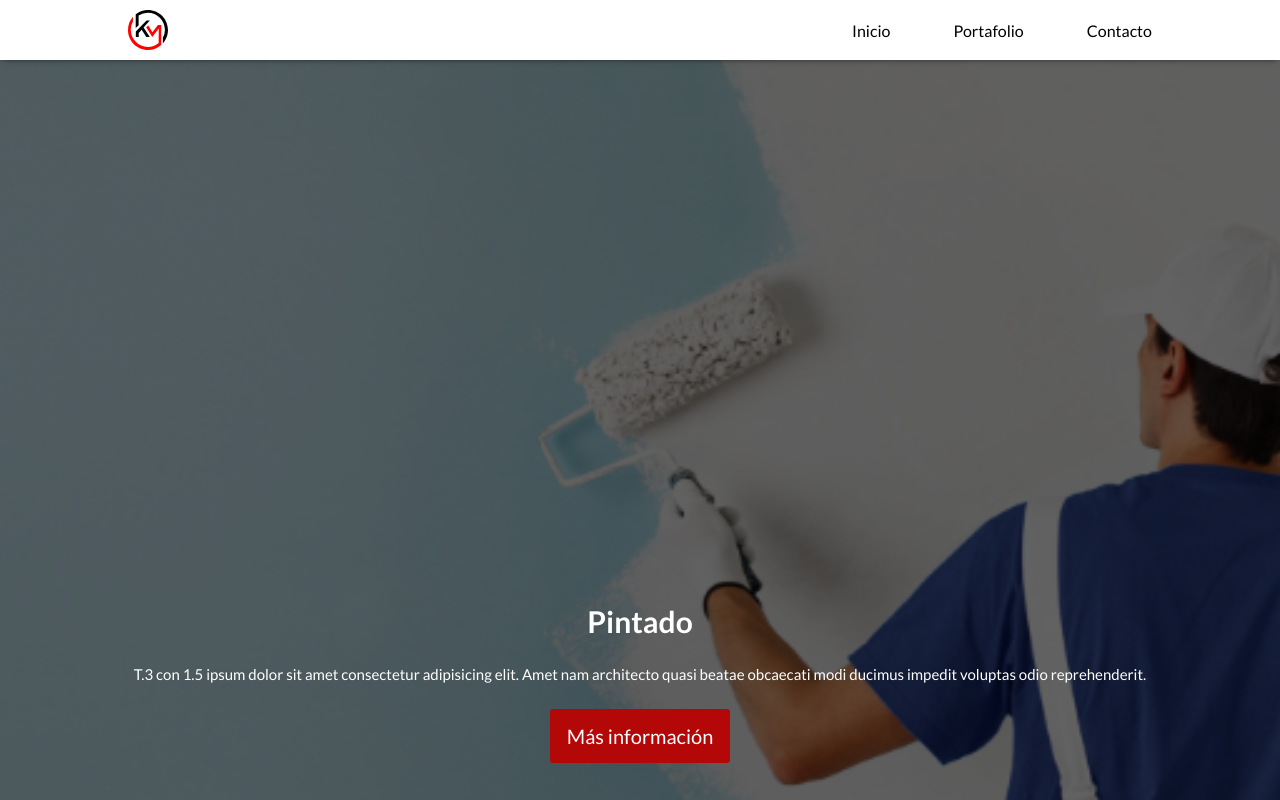
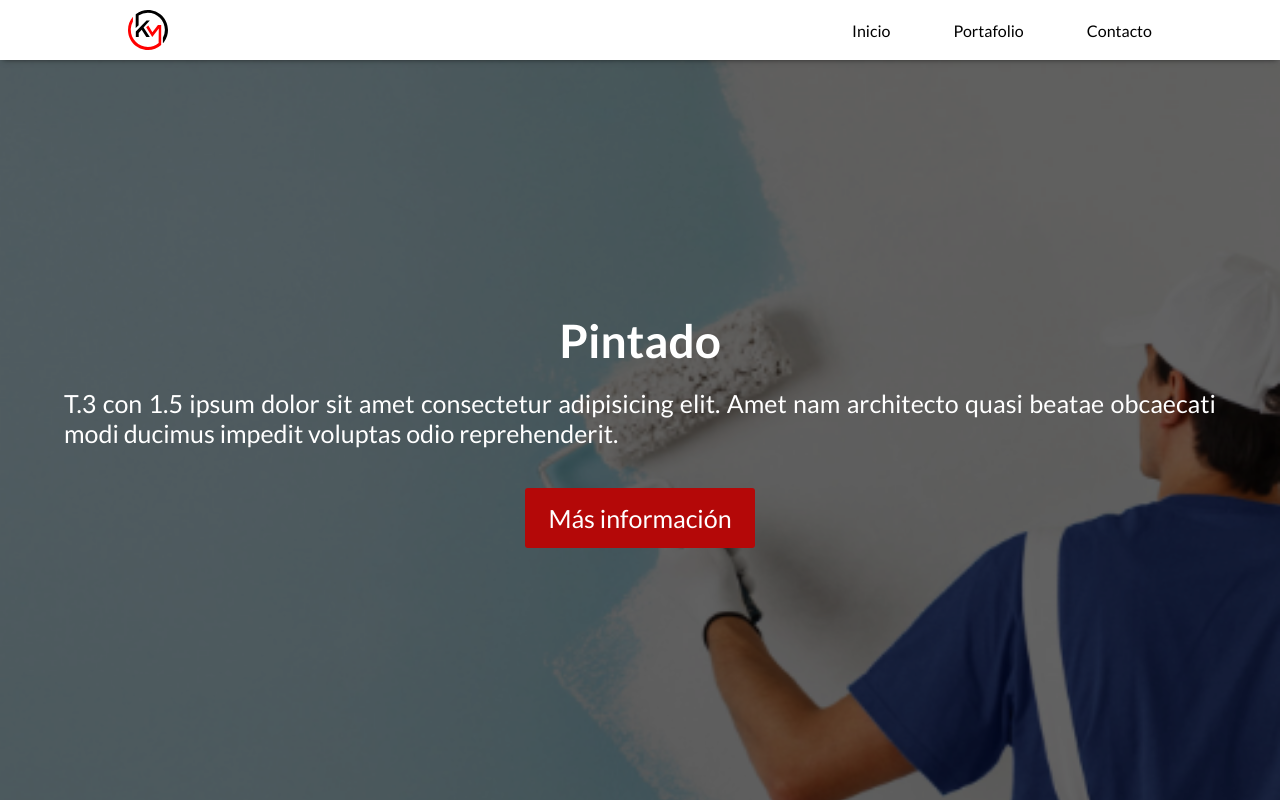
Before and after one commit to juanfernandovasquez/trabajo1, a plain HTML site: page index.html in a window 1280 px wide. Shown: the top 800 px of the page. Drawn offline with Linux system fonts and the light colour scheme.

Commit message:
hice que el slider sea responsive

```diff
--- a/css/desktop.css
+++ b/css/desktop.css
@@ -24,6 +24,18 @@
     font-size: 4.6rem;
 }
 
+.slide-content--container h2{
+    font-size: 4.6rem;
+}
+.slide-content--container p{
+    font-size: 2.5rem;
+}
+
+
+/*Slider*/
+.slide-content--container{
+    max-width: 1200px;
+}
 
 
 /*second header*/
--- a/css/slider.css
+++ b/css/slider.css
@@ -50,8 +50,8 @@
 
 .slide-content--container{
     position: relative;
+    width: 90%;
     left: 5%;
-    width: 90%;
     bottom: 5%;
     display: flex;
     flex-direction: column;
@@ -96,7 +96,7 @@
     padding: 15px 0;
     text-align: center;
     border-radius: 3px;
-    margin-top: 20px;
+    margin-top: 40px;
     text-decoration: none;
     font-size: 2rem;
 }
--- a/css/tablet.css
+++ b/css/tablet.css
@@ -54,6 +54,26 @@
     width: 100%;
     height: calc(100vh - 60px);
 }
+
+.slide{
+    align-items: center;
+    justify-content: center;
+}
+.slide-content--container{
+bottom: 0;
+left: 0;
+}
 .slide-background-image{
-    height: 100%;
+    height: calc(100vh - 60px);
 }
+.slide-content--container h2{
+    font-size: 3.5rem;
+}
+.slide-content--container p{
+    font-size: 2rem;
+}
+.slide-content--container a{
+    font-size: 2.5rem;
+    width: 200px;
+    padding: 15px 15px;
+}
--- a/index.html
+++ b/index.html
@@ -259,6 +259,6 @@
         });
 
     </script>
-    <script src="js/slider.js"></script>
+    <script src="js/lider.js"></script>
 </body>
 </html>
```
